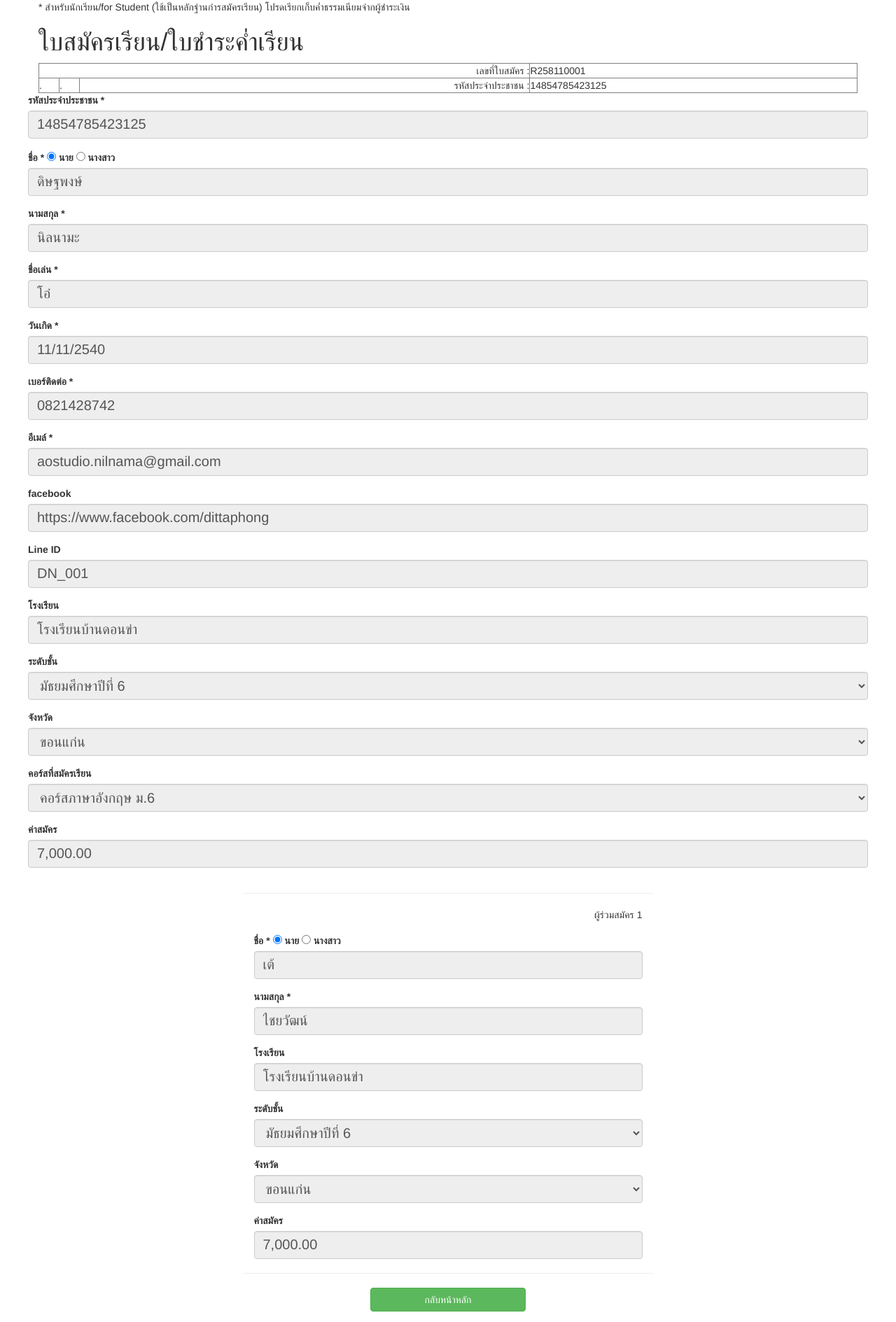
After one commit to krittiwakorn/Jknowledge, a CodeIgniter app: page /Jknowledge/Register/register_print/ in a window 1280 px wide. The commit adds this page. Shown: the whole page at 70% size. Run offline with CodeIgniter, Linux system fonts and the light colour scheme; some libraries are stand-ins or nearby versions.

Commit message:
เพิ่มหน้าจอ
เพิ่มหน้าจอ สมัครเรียน

```diff
--- a/application/controllers/Register.php
+++ b/application/controllers/Register.php
@@ -16,6 +16,36 @@ class Register extends CI_Controller {
 	public function add()
 	{
 		$this->load->view('register');
+	}
+
+	public function home()
+	{
+		$this->load->view('home');
+	}
+
+	public function register_search()
+	{
+		$this->load->view('register_search');
+	}
+
+	public function register_list()
+	{
+		$this->load->view('register_list');
+	}
+
+	public function register_confirm()
+	{
+		$this->load->view('register_confirm');
+	}
+
+	public function register_detail()
+	{
+		$this->load->view('register_detail');
+	}
+
+	public function register_print()
+	{
+		$this->load->view('register_print');
 	}
 
 
--- /dev/null
+++ b/application/views/register_print.php
@@ -0,0 +1,155 @@
+<?php $this->load->view('header_register');?>
+<div class="row" style="margin-top:-70px;">
+	<p>* สำหรับนักเรียน/for Student (ใช้เป็นหลักฐำนกำรสมัครเรียน) โปรดเรียกเก็บค่ำธรรมเนียมจำกผู้ชำระเงิน<p/>
+	<h1> ใบสมัครเรียน/ใบชำระค่ำเรียน </h1>
+	<div class="row">
+		<div class="col-sm-12">
+		<table width="100%" border='1' cellspacing='5'>
+			<tr>
+				<td colspan="3" align="right">เลขที่ใบสมัคร :</td>
+				<td class="left" width="40%">R258110001</td>
+			</tr>
+			<tr>
+				<td>.</td>
+				<td>.</td>
+				<td align="right">รหัสประจำประชาชน :</td>
+				<td class="left">14854785423125</td></tr>
+		</table>
+	</div>
+
+            	<div class="form-group">
+	                <label >รหัสประจำประชาชน *</label>
+	                <input type="text" id="idcard" name="idcard" class="form-control" style="font-size: 20px; height:40px;" value="14854785423125" disabled>
+            	</div>
+				<div class="form-group">
+	                <label >ชื่อ *
+	                	<input type="radio" name="is_iti1" value="1"  checked> นาย
+	                	<input type="radio" name="is_iti1" value="2"> นางสาว
+	                </label>
+	                <input type="text" id="firstname" name="firstname" class="form-control" style="font-size: 20px; height:40px;" value="ดิษฐพงษ์" disabled>
+            	</div>
+				<div class="form-group">
+	                <label >นามสกุล *</label>
+	                <input type="text" id="lastname" name="lastname" class="form-control" style="font-size: 20px; height:40px;" value="นิลนามะ" disabled>
+            	</div>
+				<div class="form-group">
+	                <label >ชื่อเล่น *</label>
+	                <input type="text" id="nickname" name="nickname" class="form-control" style="font-size: 20px; height:40px;" value="โอ๋" disabled>
+            	</div>
+				<div class="form-group">
+	                <label >วันเกิด *</label>
+	                <input type="text" id="birth_date" name="birth_date" class="form-control" style="font-size: 20px; height:40px;" value="11/11/2540"  disabled>
+            	</div>
+				<div class="form-group">
+		            <label >เบอร์ติดต่อ *</label>
+	                <input type="text" id="mobile" name="mobile" class="form-control" style="font-size: 20px; height:40px;" value="0821428742" disabled>
+            	</div>
+				<div class="form-group">
+	                <label >อีเมล์ *</label>
+                	<input type="email" id="email" name="email" class="form-control" style="font-size: 20px; height:40px;" value="aostudio.nilnama@gmail.com" disabled>
+            	</div>
+				<div class="form-group">
+	                <label >facebook</label>
+                	<input type="text" id="facebook" name="facebook" class="form-control" style="font-size: 20px; height:40px;" value="https://www.facebook.com/dittaphong" disabled>
+            	</div>
+				<div class="form-group">
+	                <label >Line ID</label>
+                	<input type="text" id="line_id" name="line_id" class="form-control" style="font-size: 20px; height:40px;" value="DN_001" disabled>
+            	</div>
+				<div class="form-group">
+	                <label >โรงเรียน</label>
+                	<input type="text" id="line_id" name="line_id" class="form-control" style="font-size: 20px; height:40px;" value="โรงเรียนบ้านดอนข่า"  disabled>
+            	</div>
+				<div class="form-group">
+	                <label >ระดับชั้น </label>
+	                <select name="_id_course" class="form-control" style="font-size: 20px; height:40px;" disabled>
+	                	<option value="sel" > -- เลือก -- </option>
+					    <option value="1">มัธยมศึกษาปีที่ 1</option>
+					    <option value="2">มัธยมศึกษาปีที่ 2</option>
+					    <option value="3">มัธยมศึกษาปีที่ 3</option>
+					    <option value="4">มัธยมศึกษาปีที่ 4</option>
+					    <option value="5">มัธยมศึกษาปีที่ 5</option>
+					    <option value="6" selected>มัธยมศึกษาปีที่ 6</option>
+					</select>
+            	</div>
+				<div class="form-group">
+	                <label >จังหวัด</label>
+                	<select name="id_province" class="form-control" style="font-size: 20px; height:40px;" disabled>
+	                	<option value="sel" > -- เลือก -- </option>
+					    <option value="1" selected>ขอนแก่น</option>
+					</select>
+            	</div>
+				<div class="form-group">
+	                <label >คอร์สที่สมัครเรียน</label>
+	                <select name="id_course" class="form-control" style="font-size: 20px; height:40px;" disabled>
+	                	<option value="sel" > -- เลือก -- </option>
+					    <option value="1" selected>คอร์สภาษาอังกฤษ ม.6</option>
+					</select>
+            	</div>
+            	<div class="form-group">
+	                <label >ค่าสมัคร</label>
+                	<input type="text" id="line_id" name="line_id" class="form-control" style="font-size: 20px; height:40px;" value="7,000.00" disabled>
+            	</div>
+			</div>
+			<div class="col-sm-3"></div>
+		</div>
+		<div class="row">
+			<div class="col-sm-3"></div>
+			<div class="col-sm-6">
+				<hr style="margin-left:-15px;margin-right:-15px;">
+				<div class="form-group " style="text-align:right;">
+					ผู้ร่วมสมัคร 1
+				</div>
+				<div class="form-group ">
+	                <label>ชื่อ *
+	                	<input type="radio" name="is_iti" value="1"  checked> นาย
+	                	<input type="radio" name="is_iti" value="2"> นางสาว
+	                </label>
+	                <input type="text" id="firstname" name="firstname" class="form-control" style="font-size: 20px; height:40px;" value="เต้" disabled>
+				</div>
+				<div class="form-group ">
+	                <label>นามสกุล *</label>
+	                <input type="text" id="firstname" name="firstname" class="form-control" style="font-size: 20px; height:40px;" value="ไชยวัฒน์" disabled>
+				</div>
+				<div class="form-group">
+	                <label >โรงเรียน</label>
+                	<input type="text" id="line_id" name="line_id" class="form-control" style="font-size: 20px; height:40px;" value="โรงเรียนบ้านดอนข่า" disabled>
+            	</div>
+            	<div class="form-group">
+	                <label >ระดับชั้น </label>
+	                <select name="_id_course" class="form-control" style="font-size: 20px; height:40px;" disabled>
+	                	<option value="sel" > -- เลือก -- </option>
+					    <option value="1">มัธยมศึกษาปีที่ 1</option>
+					    <option value="2">มัธยมศึกษาปีที่ 2</option>
+					    <option value="3">มัธยมศึกษาปีที่ 3</option>
+					    <option value="4">มัธยมศึกษาปีที่ 4</option>
+					    <option value="5">มัธยมศึกษาปีที่ 5</option>
+					    <option value="6" selected>มัธยมศึกษาปีที่ 6</option>
+					</select>
+            	</div>
+            	<div class="form-group">
+	                <label >จังหวัด </label>
+	                <select name="_id_course" class="form-control" style="font-size: 20px; height:40px;" disabled>
+	                	<option value="sel" > -- เลือก -- </option>
+					    <option value="1" selected>ขอนแก่น</option>
+					</select>
+            	</div>
+            	<div class="form-group">
+	                <label >ค่าสมัคร</label>
+                	<input type="text" id="line_id" name="line_id" class="form-control" style="font-size: 20px; height:40px;" value="7,000.00" disabled>
+            	</div>
+            	<hr style="margin-left:-15px;margin-right:-15px;">
+			</div>
+			<div class="col-sm-3"></div>
+		</div>
+		<div class="row">
+			<div class="col-sm-3"></div>
+			<div class="col-sm-6">
+				<div class="form-group" style="text-align:center">
+					<button type="submit" class="btn btn-success" style="width:40%;"> กลับหน้าหลัก </button>
+            	</div>
+			</div>
+			<div class="col-sm-3"></div>
+		</div>
+</div> <!-- ./ end div.row -->
+<?php $this->load->view('footer');?>
```
Also changed, not shown: application/views/home.php (added, +26 -0 lines), application/views/index_register.php (+9 -0 lines), application/views/register.php (+39 -8 lines), application/views/register_confirm.php (added, +54 -0 lines), application/views/register_detail.php (added, +152 -0 lines), application/views/register_list.php (added, +57 -0 lines), application/views/register_search.php (added, +26 -0 lines), css/bootstrap.css.
